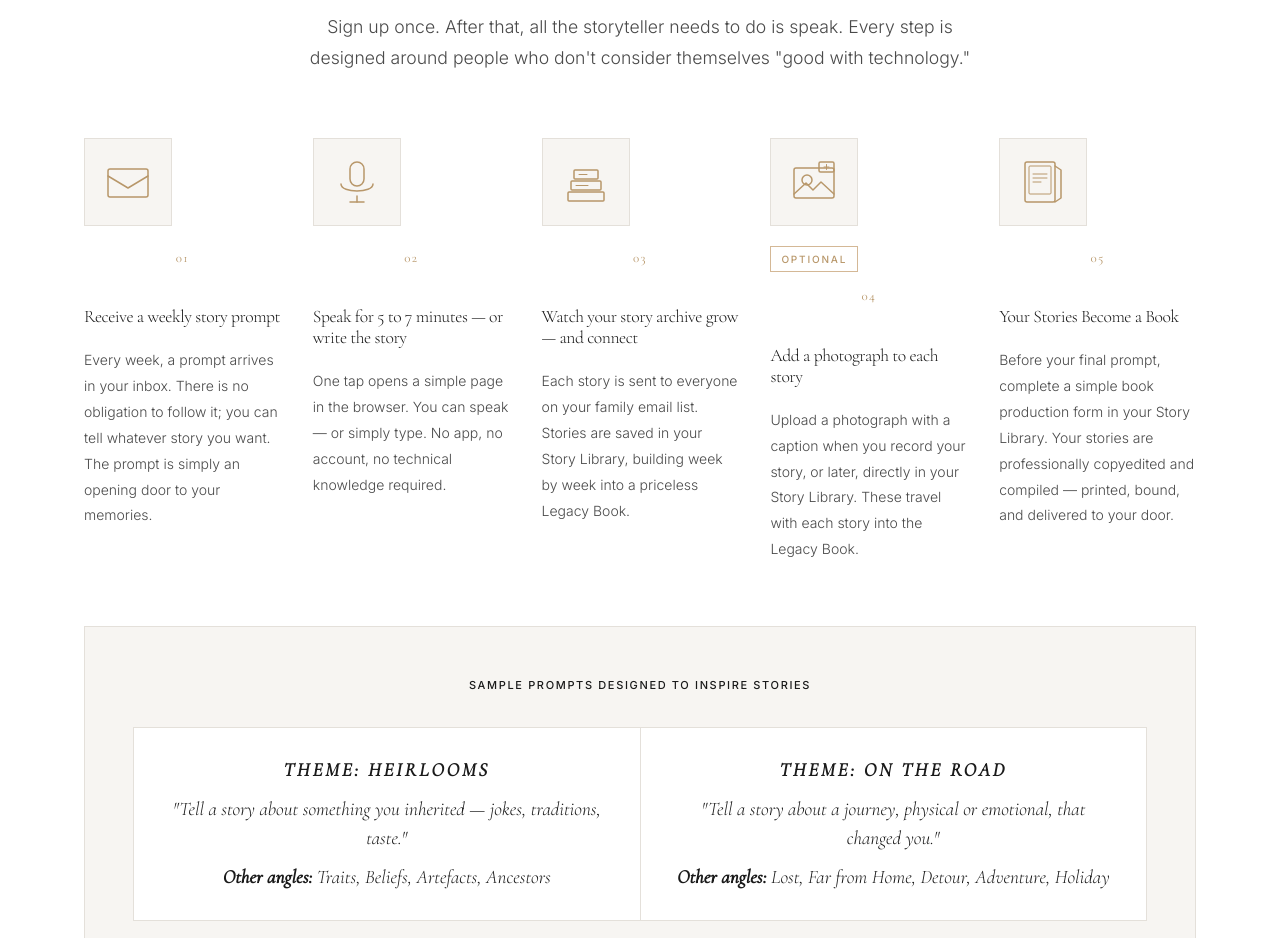
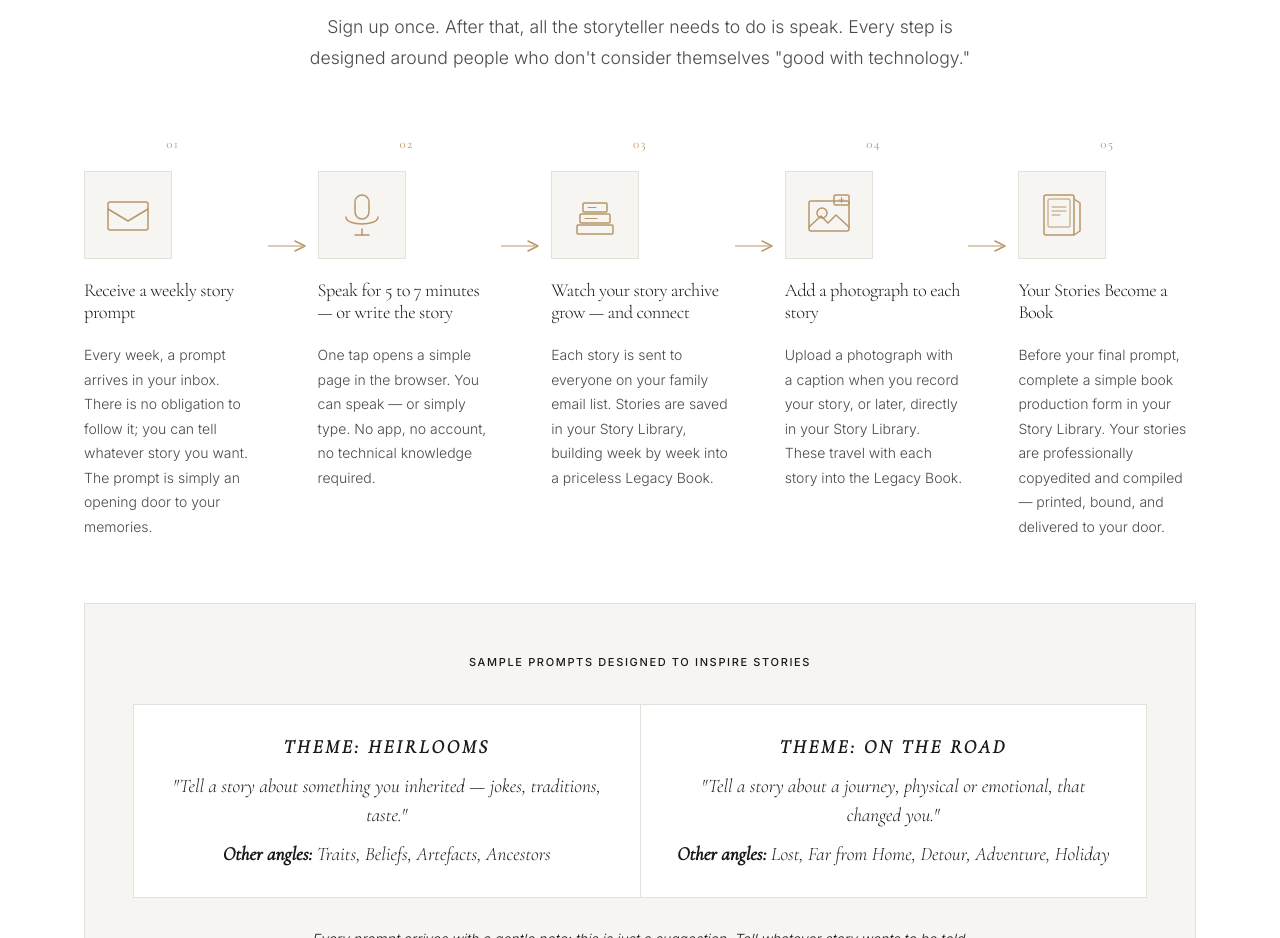
Before and after one commit to tamararothbart/24-stories, a plain HTML site: page index.html in a window 1280 px wide. Shown: the part 1200-2138 px from the top of the page. Drawn offline with nearby package versions, Linux system fonts and the light colour scheme.

Commit message:
Steps section: flow arrows, large gold numbers, remove Optional label
- Added 4 gold chevron-arrow connectors between steps 01→02→03→04→05
- Step numbers enlarged to 2.75rem Georgia gold — decorative and prominent
- Number reordered above icon for clear visual hierarchy
- Removed 'Optional' label from step 04
- Connectors hidden below 1100px; grid collapses to 3-col → 2-col → 1-col

Co-Authored-By: Claude Sonnet 4.6 <noreply@anthropic.com>

```diff
--- a/css/styles.css
+++ b/css/styles.css
@@ -1524,16 +1524,42 @@ h1.hero-heading, .hero-content h1 {
 }
 
 .steps-grid--five {
-    grid-template-columns: repeat(5, 1fr);
-    gap: 32px;
-}
-
+    grid-template-columns: 1fr 56px 1fr 56px 1fr 56px 1fr 56px 1fr;
+    gap: 0;
+    align-items: start;
+}
+
+/* Big decorative step numbers */
+.steps-grid--five .step-n {
+    font-family: Georgia, serif;
+    font-size: 2.75rem;
+    font-weight: 400;
+    color: var(--gold);
+    letter-spacing: 0;
+    line-height: 1;
+    margin-bottom: 0;
+}
+
+/* Slightly smaller h3 and p to keep steps tidy at 5-col */
 .steps-grid--five .step-icon-block h3 {
-    font-size: 1.1rem;
+    font-size: 1.15rem;
 }
 
 .steps-grid--five .step-icon-block p {
     font-size: 14px;
+    line-height: 1.75;
+}
+
+/* Connector arrow — sits between step columns */
+.step-connector {
+    display: flex;
+    align-items: flex-start;
+    justify-content: center;
+    /* margin-top aligns arrow with icon centre:
+       step-n ~44px height + gap 20px + half icon 44px = ~108px;
+       subtract half SVG height 8px = 100px */
+    margin-top: 100px;
+    padding-top: 0;
 }
 
 .step-optional-label {
@@ -1978,10 +2004,13 @@ h1.hero-heading, .hero-content h1 {
    RESPONSIVE — new sections
    =================================== */
 @media (max-width: 1100px) {
+    /* Collapse to 3-col, hide connectors */
     .steps-grid--five {
         grid-template-columns: repeat(3, 1fr);
-        gap: 40px;
+        gap: 48px;
     }
+    .step-connector { display: none; }
+    .steps-grid--five .step-n { font-size: 2.25rem; }
 }
 
 @media (max-width: 1024px) {
@@ -1991,19 +2020,25 @@ h1.hero-heading, .hero-content h1 {
         margin-left: auto;
         margin-right: auto;
     }
-    .steps-grid--five {
-        grid-template-columns: repeat(2, 1fr);
-        max-width: 640px;
-    }
     .embedded-prompts-grid { grid-template-columns: 1fr; }
     .book-outcome-grid { grid-template-columns: 1fr; gap: 48px; }
     .plan-highlights { display: none; }
 }
 
-@media (max-width: 600px) {
+@media (max-width: 720px) {
+    .steps-grid--five {
+        grid-template-columns: repeat(2, 1fr);
+        gap: 40px;
+        max-width: 560px;
+        margin-left: auto;
+        margin-right: auto;
+    }
+}
+
+@media (max-width: 480px) {
     .steps-grid--five {
         grid-template-columns: 1fr;
-        max-width: 480px;
+        max-width: 440px;
     }
 }
 
--- a/index.html
+++ b/index.html
@@ -115,18 +115,26 @@
             <div class="steps-grid steps-grid--five">
 
                 <div class="step-icon-block reveal">
+                    <span class="step-n">01</span>
                     <div class="step-icon">
                         <svg width="52" height="52" viewBox="0 0 52 52" fill="none" xmlns="http://www.w3.org/2000/svg">
                             <rect x="6" y="13" width="40" height="28" rx="2" stroke="#B8976A" stroke-width="1.5"/>
                             <path d="M6 20L26 32L46 20" stroke="#B8976A" stroke-width="1.5" stroke-linecap="round" stroke-linejoin="round"/>
                         </svg>
                     </div>
-                    <span class="step-n">01</span>
                     <h3>Receive a weekly story prompt</h3>
                     <p>Every week, a prompt arrives in your inbox. There is no obligation to follow it; you can tell whatever story you want. The prompt is simply an opening door to your memories.</p>
                 </div>
 
+                <div class="step-connector" aria-hidden="true">
+                    <svg width="44" height="16" viewBox="0 0 44 16" fill="none" xmlns="http://www.w3.org/2000/svg">
+                        <line x1="0" y1="8" x2="34" y2="8" stroke="#B8976A" stroke-width="1"/>
+                        <polyline points="27,3 37,8 27,13" stroke="#B8976A" stroke-width="1.5" fill="none" stroke-linejoin="round" stroke-linecap="round"/>
+                    </svg>
+                </div>
+
                 <div class="step-icon-block reveal">
+                    <span class="step-n">02</span>
                     <div class="step-icon">
                         <svg width="52" height="52" viewBox="0 0 52 52" fill="none" xmlns="http://www.w3.org/2000/svg">
                             <rect x="19" y="6" width="14" height="24" rx="7" stroke="#B8976A" stroke-width="1.5"/>
@@ -135,12 +143,19 @@
                             <line x1="19" y1="46" x2="33" y2="46" stroke="#B8976A" stroke-width="1.5" stroke-linecap="round"/>
                         </svg>
                     </div>
-                    <span class="step-n">02</span>
                     <h3>Speak for 5 to 7 minutes — or write the story</h3>
                     <p>One tap opens a simple page in the browser. You can speak — or simply type. No app, no account, no technical knowledge required.</p>
                 </div>
 
+                <div class="step-connector" aria-hidden="true">
+                    <svg width="44" height="16" viewBox="0 0 44 16" fill="none" xmlns="http://www.w3.org/2000/svg">
+                        <line x1="0" y1="8" x2="34" y2="8" stroke="#B8976A" stroke-width="1"/>
+                        <polyline points="27,3 37,8 27,13" stroke="#B8976A" stroke-width="1.5" fill="none" stroke-linejoin="round" stroke-linecap="round"/>
+                    </svg>
+                </div>
+
                 <div class="step-icon-block reveal">
+                    <span class="step-n">03</span>
                     <div class="step-icon">
                         <svg width="52" height="52" viewBox="0 0 52 52" fill="none" xmlns="http://www.w3.org/2000/svg">
                             <rect x="8" y="36" width="36" height="9" rx="1" stroke="#B8976A" stroke-width="1.5"/>
@@ -150,12 +165,19 @@
                             <line x1="16" y1="29.5" x2="28" y2="29.5" stroke="#B8976A" stroke-width="1" stroke-linecap="round"/>
                         </svg>
                     </div>
-                    <span class="step-n">03</span>
                     <h3>Watch your story archive grow — and connect</h3>
                     <p>Each story is sent to everyone on your family email list. Stories are saved in your Story Library, building week by week into a priceless Legacy Book.</p>
                 </div>
 
+                <div class="step-connector" aria-hidden="true">
+                    <svg width="44" height="16" viewBox="0 0 44 16" fill="none" xmlns="http://www.w3.org/2000/svg">
+                        <line x1="0" y1="8" x2="34" y2="8" stroke="#B8976A" stroke-width="1"/>
+                        <polyline points="27,3 37,8 27,13" stroke="#B8976A" stroke-width="1.5" fill="none" stroke-linejoin="round" stroke-linecap="round"/>
+                    </svg>
+                </div>
+
                 <div class="step-icon-block reveal">
+                    <span class="step-n">04</span>
                     <div class="step-icon">
                         <svg width="52" height="52" viewBox="0 0 52 52" fill="none" xmlns="http://www.w3.org/2000/svg">
                             <rect x="6" y="12" width="40" height="30" rx="2" stroke="#B8976A" stroke-width="1.5"/>
@@ -166,13 +188,19 @@
                             <line x1="36" y1="11" x2="41" y2="11" stroke="#B8976A" stroke-width="1" stroke-linecap="round"/>
                         </svg>
                     </div>
-                    <span class="step-optional-label">Optional</span>
-                    <span class="step-n">04</span>
                     <h3>Add a photograph to each story</h3>
                     <p>Upload a photograph with a caption when you record your story, or later, directly in your Story Library. These travel with each story into the Legacy Book.</p>
                 </div>
 
+                <div class="step-connector" aria-hidden="true">
+                    <svg width="44" height="16" viewBox="0 0 44 16" fill="none" xmlns="http://www.w3.org/2000/svg">
+                        <line x1="0" y1="8" x2="34" y2="8" stroke="#B8976A" stroke-width="1"/>
+                        <polyline points="27,3 37,8 27,13" stroke="#B8976A" stroke-width="1.5" fill="none" stroke-linejoin="round" stroke-linecap="round"/>
+                    </svg>
+                </div>
+
                 <div class="step-icon-block reveal">
+                    <span class="step-n">05</span>
                     <div class="step-icon">
                         <svg width="52" height="52" viewBox="0 0 52 52" fill="none" xmlns="http://www.w3.org/2000/svg">
                             <rect x="8" y="6" width="30" height="40" rx="2" stroke="#B8976A" stroke-width="1.5"/>
@@ -183,7 +211,6 @@
                             <line x1="16" y1="26" x2="24" y2="26" stroke="#B8976A" stroke-width="1" stroke-linecap="round"/>
                         </svg>
                     </div>
-                    <span class="step-n">05</span>
                     <h3>Your Stories Become a Book</h3>
                     <p>Before your final prompt, complete a simple book production form in your Story Library. Your stories are professionally copyedited and compiled — printed, bound, and delivered to your door.</p>
                 </div>
```
